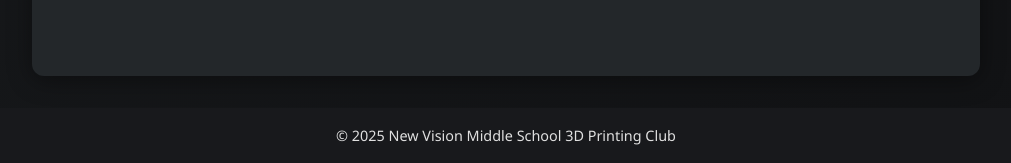
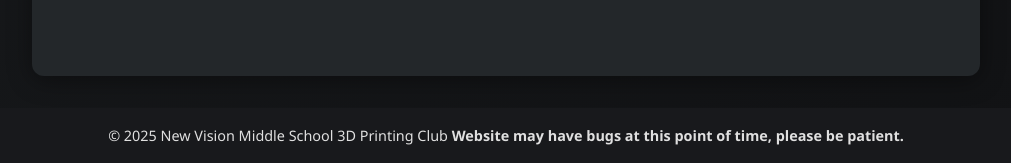
Before and after one commit to NVMS-3D-Printing-Club/NVMS-3D-Printing-Club.github.io, a plain HTML site: page index.html in a window 1280 px wide. Shown: the part 4333-4496 px from the top of the page, without its empty margins (134-1145 px from the left). Drawn offline with Linux system fonts and the light colour scheme.

Commit message:
Update index.html

```diff
--- a/index.html
+++ b/index.html
@@ -539,6 +539,7 @@
     </main>
     <footer>
         &copy; 2025 New Vision Middle School 3D Printing Club
+        <strong>Website may have bugs at this point of time, please be patient.</strong>
     </footer>
 </body>
 </html>
```
